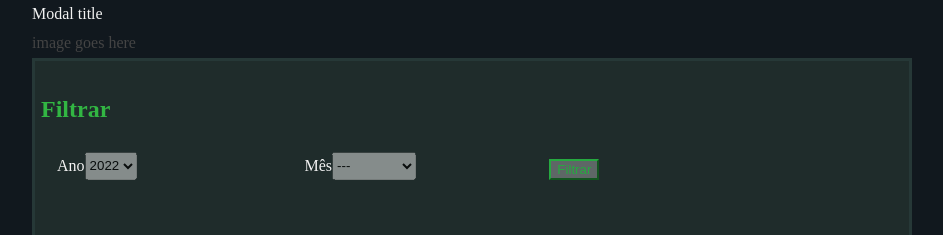
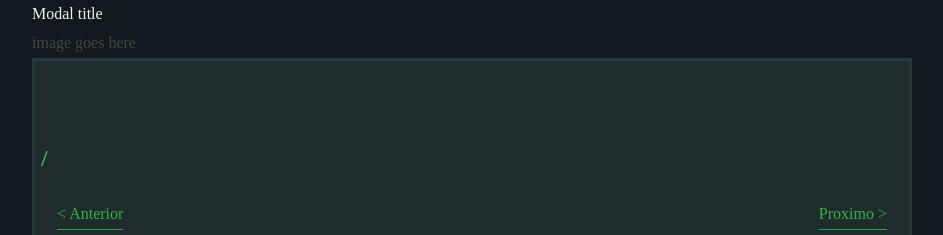
Before and after one commit to CebolaBros64/FLGallery, a Python web app: template gallery/templates/main.html in a window 1280 px wide. Shown: the part 38-273 px from the top of the page, without its empty margins (168-1111 px from the left). Run offline with Jinja, Linux system fonts and the light colour scheme; the template is opened without the code that fills it, so the values that code supplies are empty; some libraries are stand-ins or nearby versions.

Commit message:
Remove filter bar placeholder from HTML template

```diff
--- a/gallery/templates/main.html
+++ b/gallery/templates/main.html
@@ -218,33 +218,6 @@
 <h1 class="text-primary">{{ gallery_title }}</h1>
 {{ gallery_paragraph | safe }}
 
-<!-- Filter bar -->
-<h2 class="text-primary">Filtrar</h2>
-<div style="display: flex;flex-flow: row wrap;flex-wrap: nowrap;align-items: flex-end;justify-content: flex-start;">
-    <div class="filter-item" style="display: flex;flex-flow: row wrap;margin: 0 1em;">
-        <label for="year-select">Ano</label>
-        <select id="year-select" class="form-select" disabled>
-            <option>---</option>
-            <option selected>2022</option>
-        </select>
-    </div>
-    <div class="filter-item" style="display: flex;flex-flow: row wrap;margin: 0 1em;">
-        <label for="month-select">Mês</label>
-        <select id="month-select" class="form-select" disabled>
-            {% for i in ('---', 'Janeiro', 'Fevereiro', 'Março', 'Abril', 'Maio', 'Junho', 'Julho', 'Agosto',
-            'Setembro', 'Outubro', 'Novembro', 'Dezembro') %}
-            {% set a = '' %}
-
-            {% if loop.index0 == month | int %}
-            {% set a = ' selected' %}
-            {% endif %}
-            <option
-            {{a}}>{{i}}</option>
-            {% endfor %}
-        </select>
-    </div>
-    <button class="btn" style="margin: 0 1em;" disabled>Filtrar</button>
-</div>
 <br>
 
 <!-- Gallery -->
```
